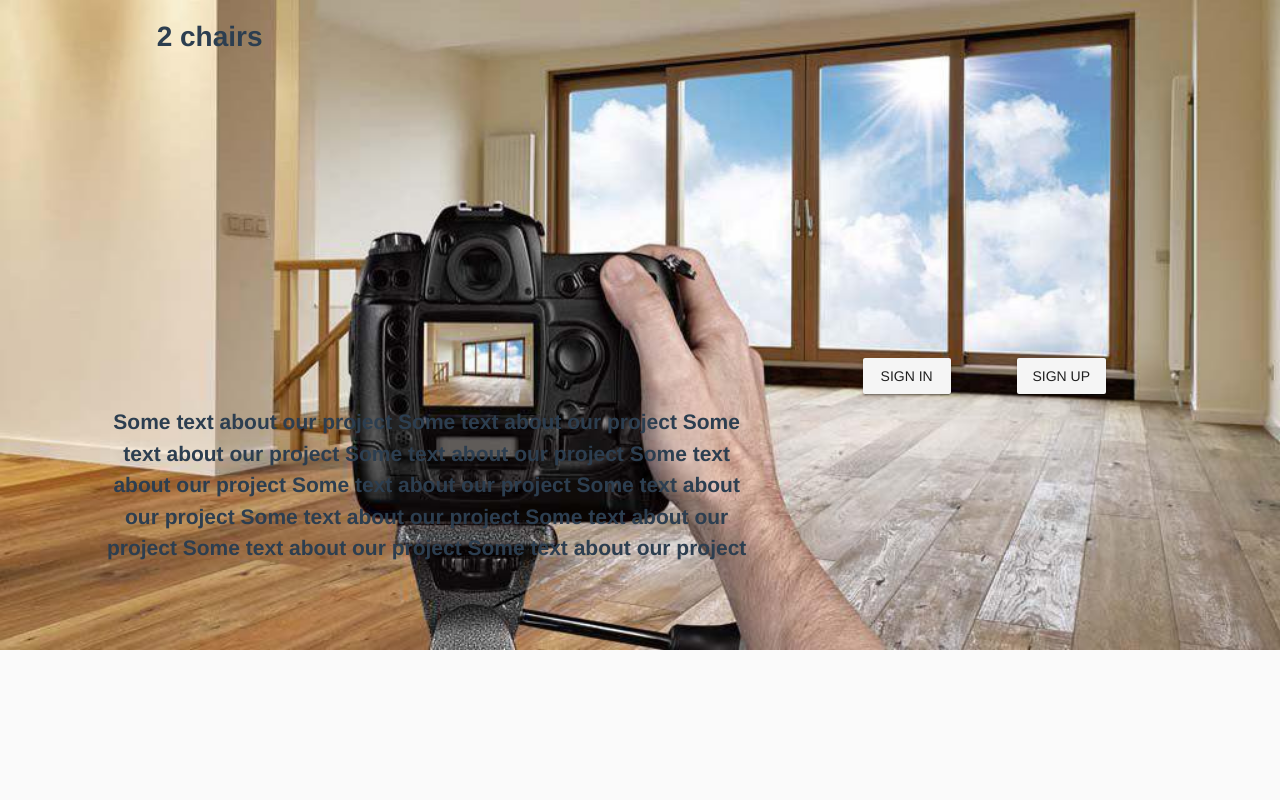
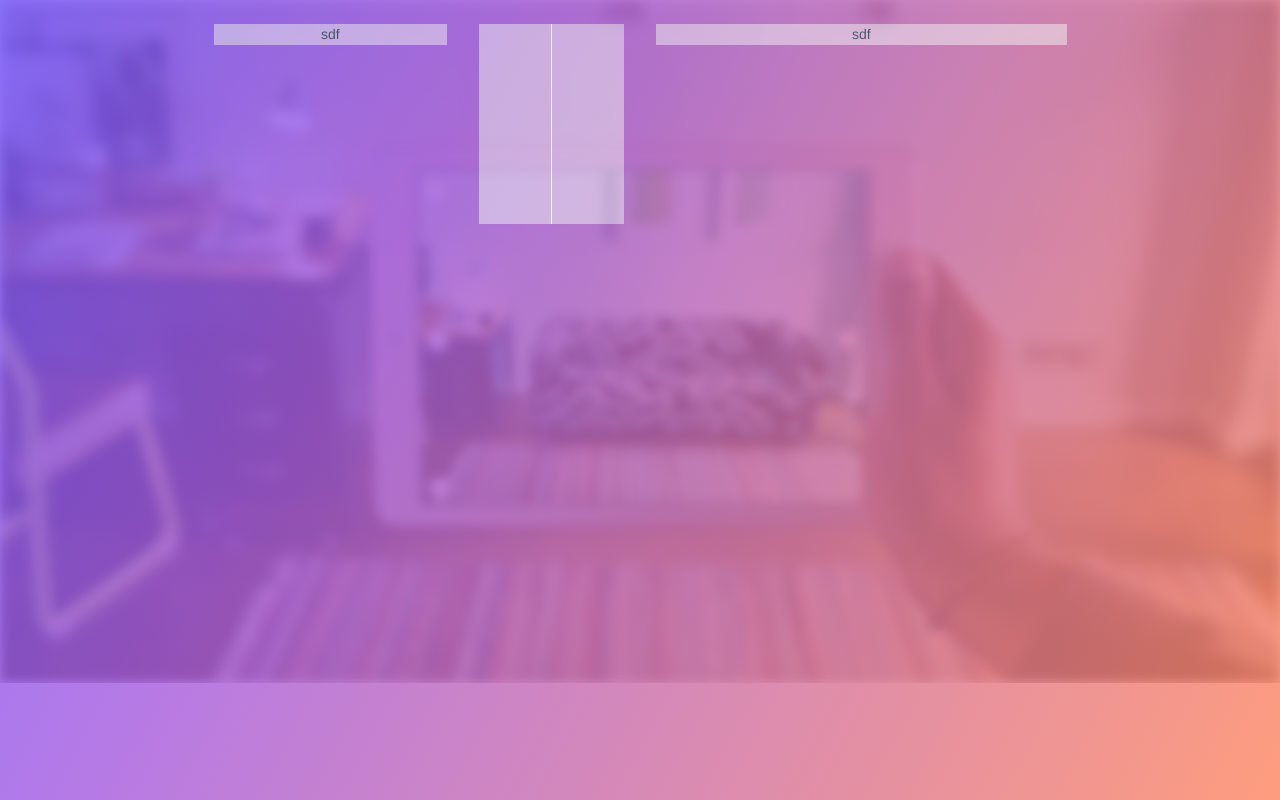
Before and after one commit to DDmitiy/2chairs-front, a Vue app: page /#/ in a window 1280 px wide. Built offline with nearby package versions, Linux system fonts and the light colour scheme.

Commit message:
Костяк для десигна

```diff
--- a/src/components/Home.vue
+++ b/src/components/Home.vue
@@ -1,29 +1,32 @@
 <template>
   <v-layout>
     <v-flex xs12 id="bg">
-      <v-layout row>
-        <v-flex xs7 offset-xs1 pt-3>
-          <h1 style="float: left; padding-left: 50px">2 chairs</h1>
+      <div id="bg-gradient">
+        <v-container fill-height id="grid-container">
+          <v-layout class="">
+            <v-flex class="px-3" xs3 offset-xs1>
+              <div style="background-color: rgba(255, 255, 255, 0.5)">
+                sdf
+              </div>
+            </v-flex>
+            <v-flex class="px-3" xs2>
+              <div class="line-in-middle" style="background-color: rgba(255, 255, 255, 0.5)">
+              </div>
+            </v-flex>
+            <v-flex class="px-3" xs5>
+              <div style="background-color: rgba(255, 255, 255, 0.5)">
+                sdf
+              </div>
             </v-flex>
           </v-layout>
-      <v-layout row>
-        <v-flex xs6 offset-xs1 pt-5>
-          <h2 class="footer">
-            Some text about our project
-            Some text about our project
-            Some text about our project
-            Some text about our project
-            Some text about our project
-            Some text about our project
-            Some text about our project
-            Some text about our project
-            Some text about our project
-            Some text about our project
-            Some text about our project
-          </h2>
+        </v-container>
+      </div>
     </v-flex>
-        <v-flex xs1 offset-xs1>
-          <v-dialog v-model='loginDialog' attach='#app' max-width="500px">
+  </v-layout>
+</template>
+
+
+<!--<v-dialog v-model='loginDialog' attach='#app' max-width="500px">
   <v-btn
     class="footer"
     slot="activator"
@@ -32,8 +35,6 @@
   </v-btn>
   <SignIn/>
 </v-dialog>
-        </v-flex>
-        <v-flex xs1 ml-5>
 <v-dialog v-model='registerDialog' attach='#app' max-width="500px">
   <v-btn
     class="footer"
@@ -42,12 +43,7 @@
     Sign Up
   </v-btn>
   <SignUp/>
-          </v-dialog>
-        </v-flex>
-      </v-layout>
-    </v-flex>
-  </v-layout>
-</template>
+</v-dialog>-->
 
 <script>
   import SignIn from './SignIn'
@@ -55,11 +51,11 @@
 
   export default {
     name: "home",
-    components:{
+    components: {
       SignIn,
       SignUp
     },
-    data:() => ({
+    data: () => ({
       loginDialog: '',
       registerDialog: ''
     })
@@ -67,15 +63,39 @@
 </script>
 
 <style scoped>
-  #bg{
+
+  .line-in-middle {
+    height:200px;
+    background: linear-gradient(to right,
+    transparent 0%,
+    transparent calc(50% - 0.81px),
+    white calc(50% - 0.8px),
+    white calc(50% + 0.8px),
+    transparent calc(50% + 0.81px),
+    transparent 100%);
+  }
+
+  #grid-container {
+    width: 1110px;
+  }
+
+  #bg-gradient {
+    background: linear-gradient(118.07deg, #7654FF 0%, #A55AE0 29.98%, #FF855E 100%);
+    opacity: 0.8;
+    height: 100%;
+  }
+
+  #bg {
     background-image: url('/static/bg_2chair.jpg');
     background-size: 100%;
   }
-  .footer{
+
+  .footer {
     margin-top: 300px;
     margin-bottom: 100px;
   }
-  .dialog{
+
+  .dialog {
     background-color: white;
   }
 </style>
```
Also changed, not shown: static/bg_2chair.jpg. Lines whose indentation alone changed are shown as unchanged.
